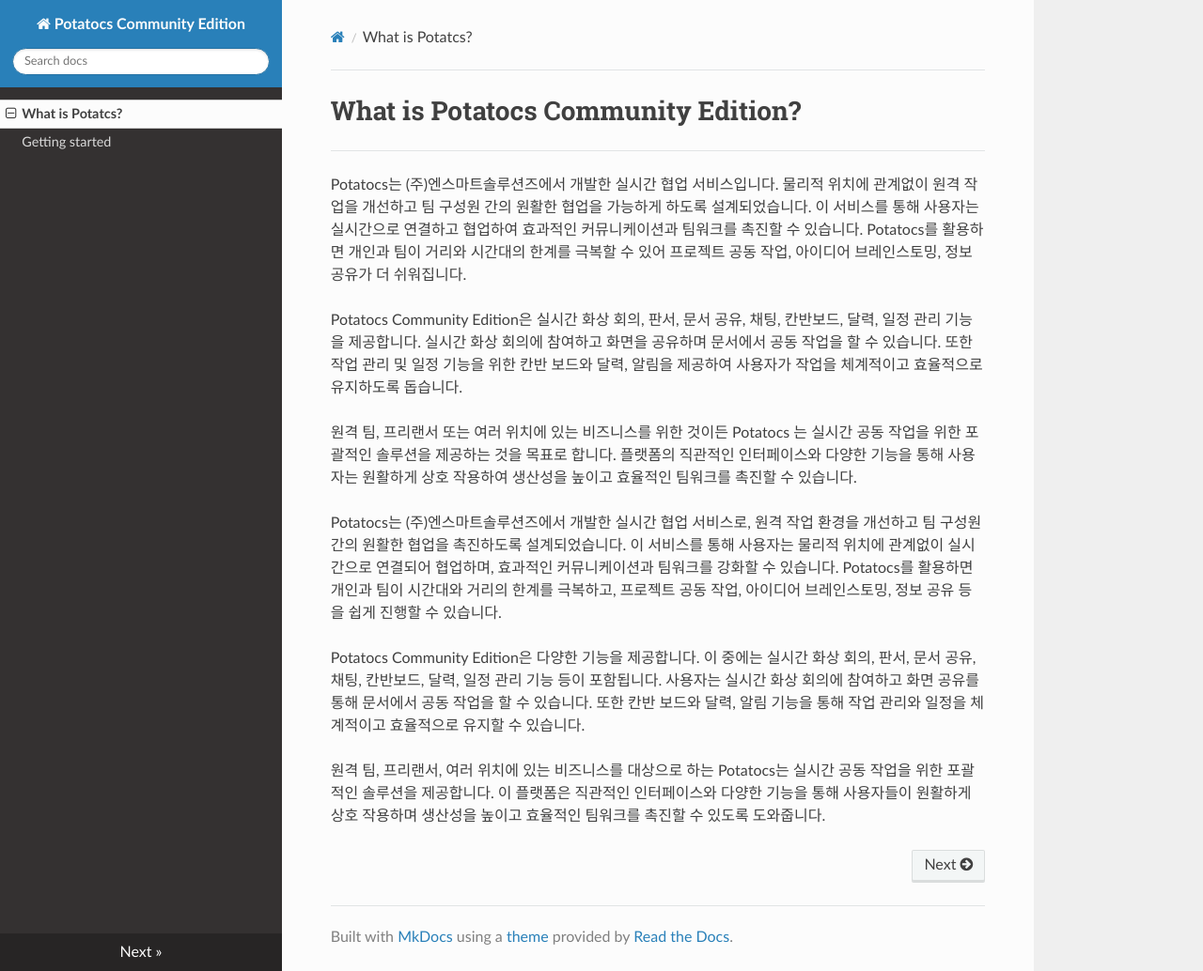
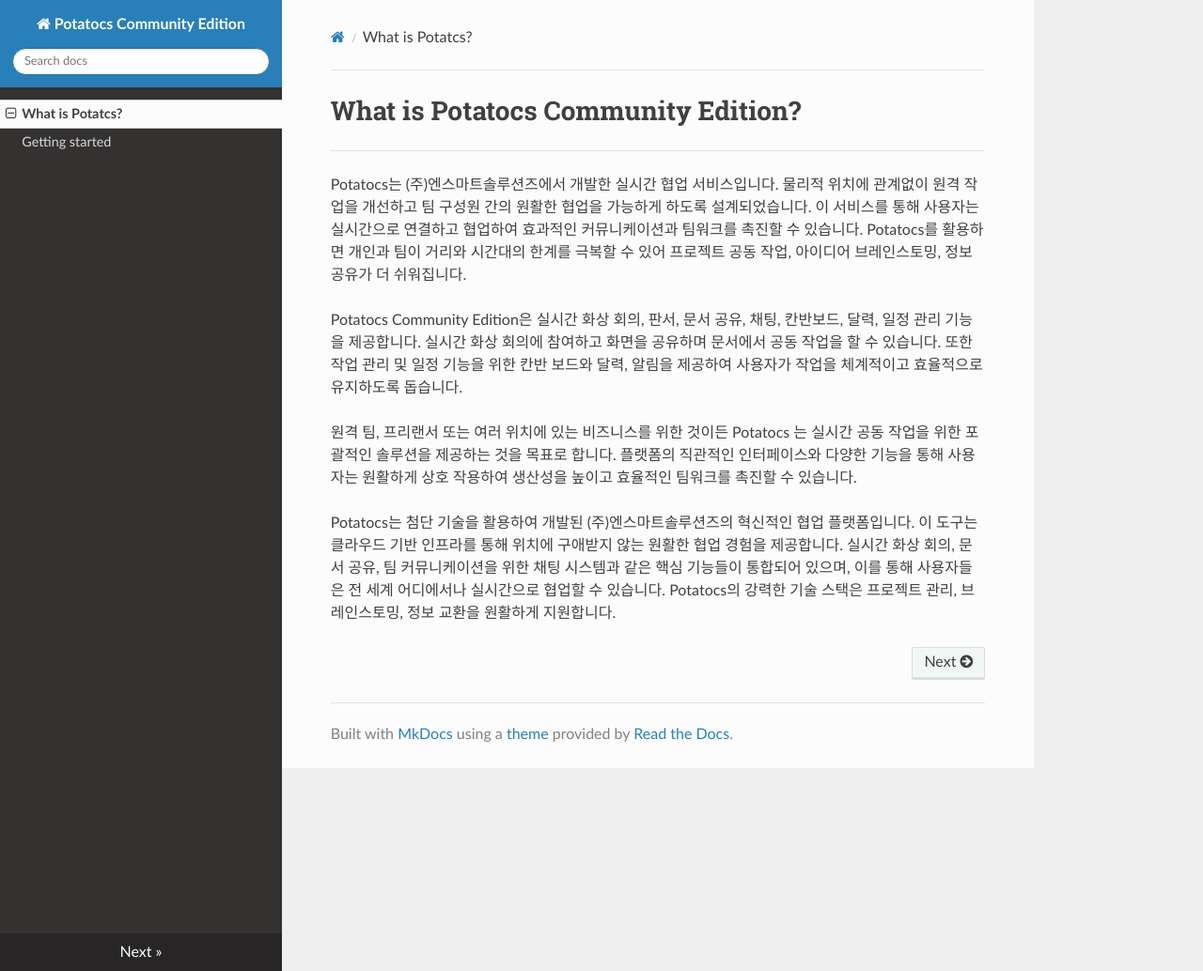
Before and after one commit to potatocs-ce/potatocs-ce-introduction, an MkDocs documentation site: the page built from docs/index.md, in a window 1280 px wide and 1034 px high. Shown: the whole window at 94% size. Built offline with MkDocs 1.6.1, drawn with Linux system fonts in a browser that asks for light colours; nearby versions of some CDN libraries.

Commit message:
Update Documents ,add contents

```diff
--- a/docs/index.md
+++ b/docs/index.md
@@ -8,8 +8,4 @@
 
 원격 팀, 프리랜서 또는 여러 위치에 있는 비즈니스를 위한 것이든 Potatocs 는 실시간 공동 작업을 위한 포괄적인 솔루션을 제공하는 것을 목표로 합니다. 플랫폼의 직관적인 인터페이스와 다양한 기능을 통해 사용자는 원활하게 상호 작용하여 생산성을 높이고 효율적인 팀워크를 촉진할 수 있습니다.
 
-Potatocs는 (주)엔스마트솔루션즈에서 개발한 실시간 협업 서비스로, 원격 작업 환경을 개선하고 팀 구성원 간의 원활한 협업을 촉진하도록 설계되었습니다. 이 서비스를 통해 사용자는 물리적 위치에 관계없이 실시간으로 연결되어 협업하며, 효과적인 커뮤니케이션과 팀워크를 강화할 수 있습니다. Potatocs를 활용하면 개인과 팀이 시간대와 거리의 한계를 극복하고, 프로젝트 공동 작업, 아이디어 브레인스토밍, 정보 공유 등을 쉽게 진행할 수 있습니다.
-
-Potatocs Community Edition은 다양한 기능을 제공합니다. 이 중에는 실시간 화상 회의, 판서, 문서 공유, 채팅, 칸반보드, 달력, 일정 관리 기능 등이 포함됩니다. 사용자는 실시간 화상 회의에 참여하고 화면 공유를 통해 문서에서 공동 작업을 할 수 있습니다. 또한 칸반 보드와 달력, 알림 기능을 통해 작업 관리와 일정을 체계적이고 효율적으로 유지할 수 있습니다.
-
-원격 팀, 프리랜서, 여러 위치에 있는 비즈니스를 대상으로 하는 Potatocs는 실시간 공동 작업을 위한 포괄적인 솔루션을 제공합니다. 이 플랫폼은 직관적인 인터페이스와 다양한 기능을 통해 사용자들이 원활하게 상호 작용하며 생산성을 높이고 효율적인 팀워크를 촉진할 수 있도록 도와줍니다.
+Potatocs는 첨단 기술을 활용하여 개발된 (주)엔스마트솔루션즈의 혁신적인 협업 플랫폼입니다. 이 도구는 클라우드 기반 인프라를 통해 위치에 구애받지 않는 원활한 협업 경험을 제공합니다. 실시간 화상 회의, 문서 공유, 팀 커뮤니케이션을 위한 채팅 시스템과 같은 핵심 기능들이 통합되어 있으며, 이를 통해 사용자들은 전 세계 어디에서나 실시간으로 협업할 수 있습니다. Potatocs의 강력한 기술 스택은 프로젝트 관리, 브레인스토밍, 정보 교환을 원활하게 지원합니다.
```
